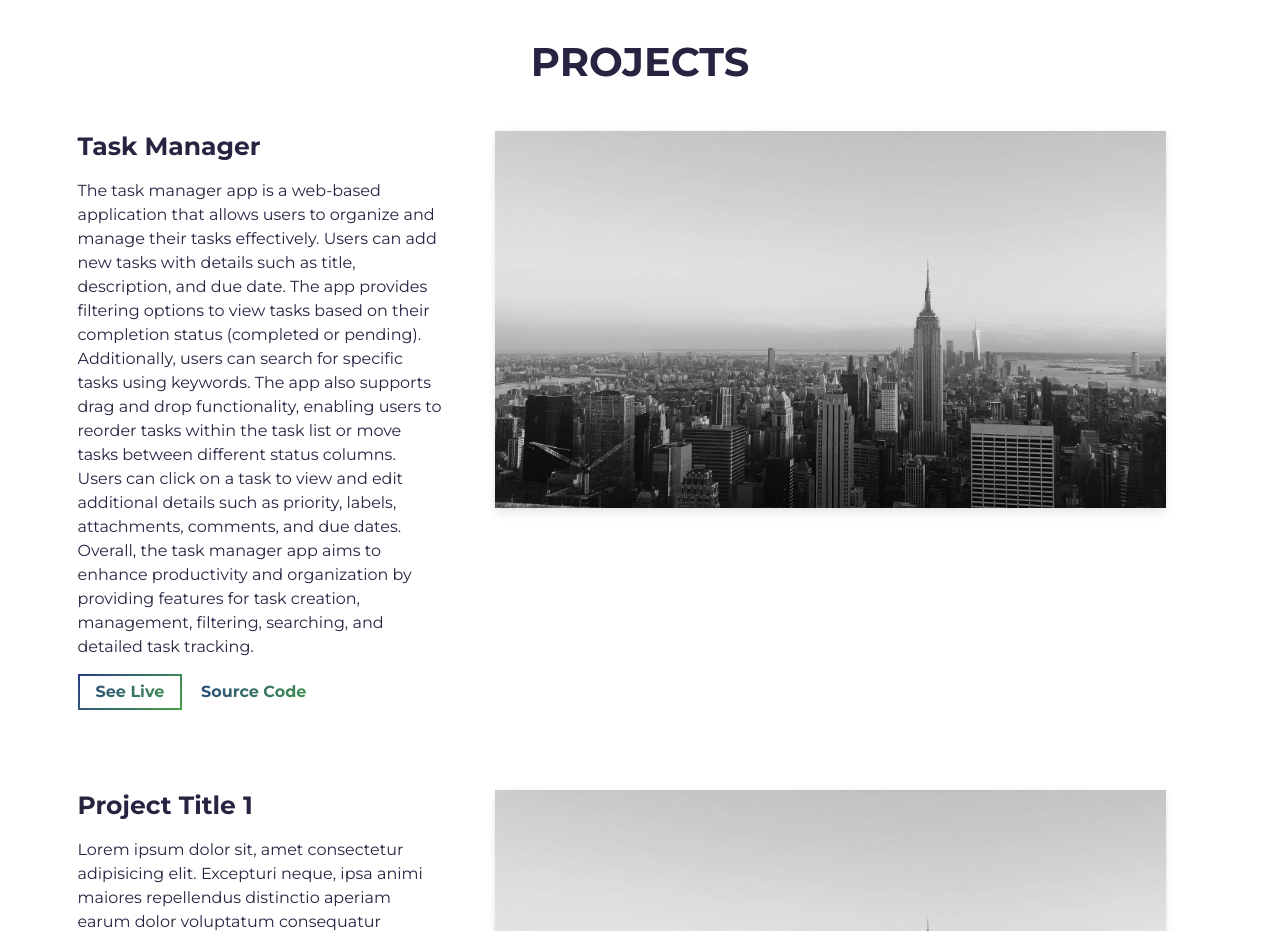
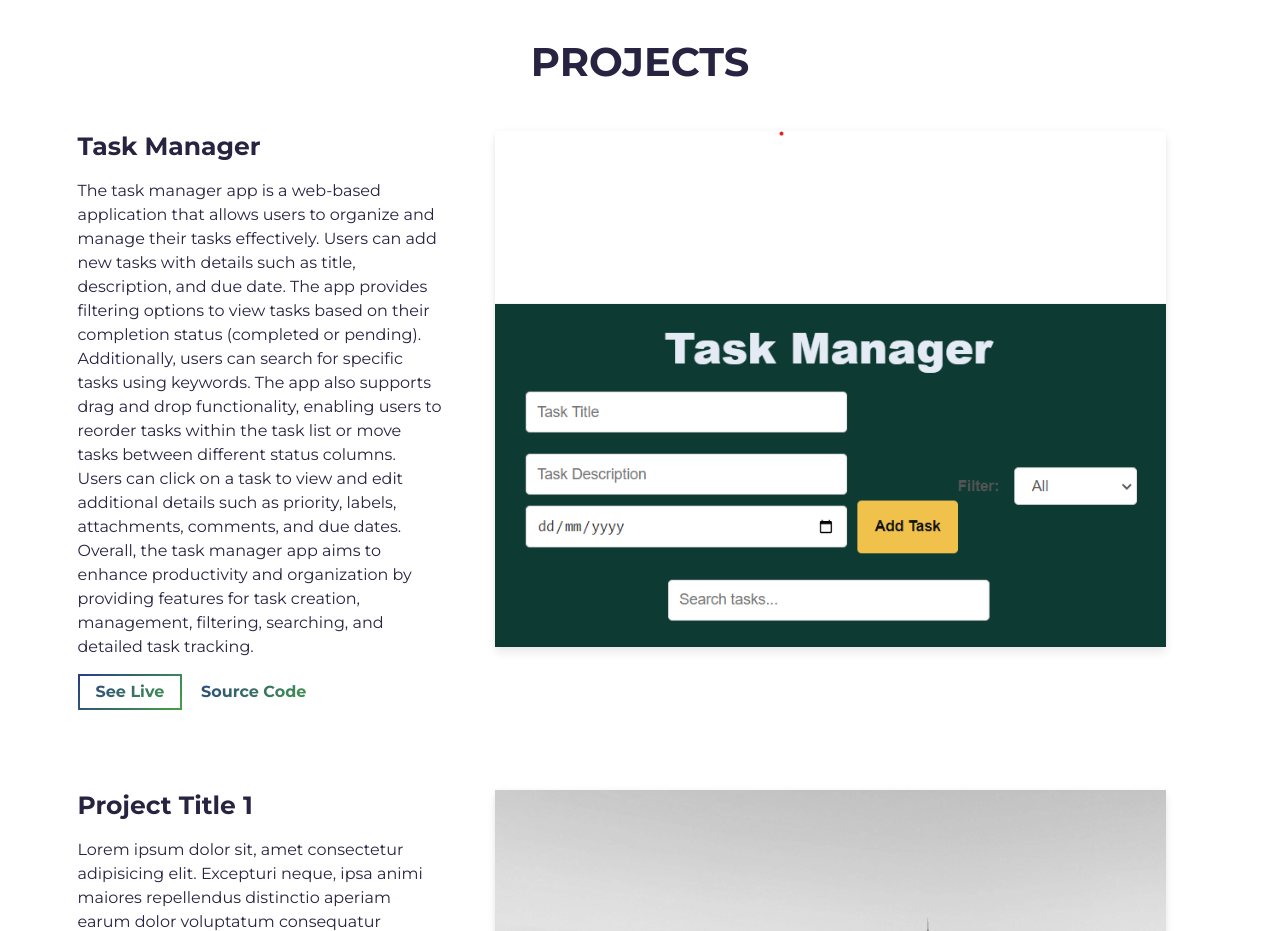
Before and after one commit to libankhalif97/My-Personal-Portfolio, a website built with Parcel: page src/index.html in a window 1280 px wide. Shown: the part 1500-2431 px from the top of the page. Built offline with nearby package versions, Linux system fonts and the light colour scheme.

Commit message:
adding task manager project pic

```diff
--- a/src/index.html
+++ b/src/index.html
@@ -159,7 +159,7 @@
                     <img
                       alt="Project Image"
                       class="img-fluid"
-                      src="assets/project.jpg"
+                      src="assets/Taskmgr.png"
                     />
                   </div>
                 </a>
```
Also changed, not shown: src/assets/Taskmgr.png (added).
